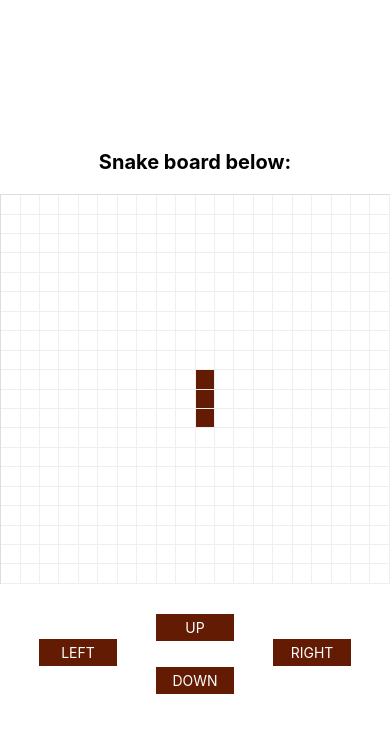
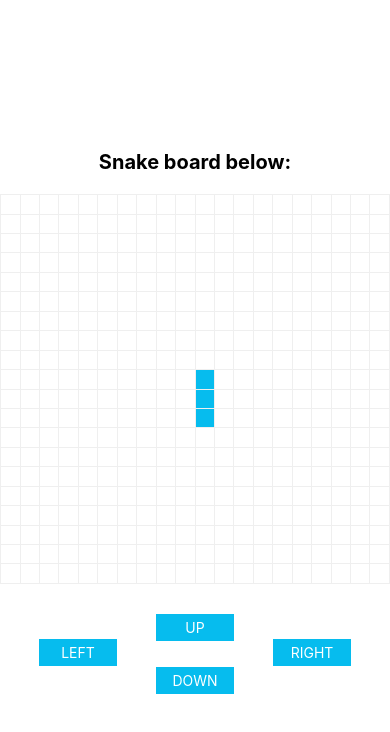
Before and after one commit to xanoosh/expo-snake, a React Native app: screen / in a window 390 px wide. Shown: the top 732 px of the page. Built offline with nearby package versions, Linux system fonts and the light colour scheme.

Commit message:
unified button class, chnged color

```diff
--- a/App.js
+++ b/App.js
@@ -68,16 +68,28 @@ export default function App() {
         getSnakePosition={snakePosition}
       />
       <View style={mainStyle.buttonGroup}>
-        <Pressable style={mainStyle.buttonUp} onPress={() => move('up')}>
+        <Pressable
+          style={[mainStyle.buttonUp, mainStyle.button]}
+          onPress={() => move('up')}
+        >
           <Text style={mainStyle.buttonText}>up</Text>
         </Pressable>
-        <Pressable style={mainStyle.buttonDown} onPress={() => move('down')}>
+        <Pressable
+          style={[mainStyle.buttonDown, mainStyle.button]}
+          onPress={() => move('down')}
+        >
           <Text style={mainStyle.buttonText}>down</Text>
         </Pressable>
-        <Pressable style={mainStyle.buttonLeft} onPress={() => move('left')}>
+        <Pressable
+          style={[mainStyle.buttonLeft, mainStyle.button]}
+          onPress={() => move('left')}
+        >
           <Text style={mainStyle.buttonText}>left</Text>
         </Pressable>
-        <Pressable style={mainStyle.buttonRight} onPress={() => move('right')}>
+        <Pressable
+          style={[mainStyle.buttonRight, mainStyle.button]}
+          onPress={() => move('right')}
+        >
           <Text style={mainStyle.buttonText}>right</Text>
         </Pressable>
       </View>
--- a/styles/Style.js
+++ b/styles/Style.js
@@ -17,49 +17,30 @@ const mainStyle = StyleSheet.create({
     // borderColor: '#eee',
     // borderWidth: 1,
   },
-  buttonUp: {
+  button: {
     position: 'absolute',
-    top: 0,
-    left: '40%',
     width: '20%',
-    backgroundColor: '#631c03',
+    backgroundColor: '#06bcee',
     paddingLeft: 10,
     paddingRight: 10,
     paddingBottom: 5,
     paddingTop: 5,
   },
+  buttonUp: {
+    top: 0,
+    left: '40%',
+  },
   buttonDown: {
-    position: 'absolute',
     bottom: 0,
     left: '40%',
-    width: '20%',
-    backgroundColor: '#631c03',
-    paddingLeft: 10,
-    paddingRight: 10,
-    paddingBottom: 5,
-    paddingTop: 5,
   },
   buttonLeft: {
-    position: 'absolute',
     top: 25,
     left: '10%',
-    width: '20%',
-    backgroundColor: '#631c03',
-    paddingLeft: 10,
-    paddingRight: 10,
-    paddingBottom: 5,
-    paddingTop: 5,
   },
   buttonRight: {
-    position: 'absolute',
     top: 25,
     right: '10%',
-    width: '20%',
-    backgroundColor: '#631c03',
-    paddingLeft: 10,
-    paddingRight: 10,
-    paddingBottom: 5,
-    paddingTop: 5,
   },
   buttonText: {
     textAlign: 'center',
@@ -75,7 +56,7 @@ const BoardStyle = StyleSheet.create({
     width: '100%',
     alignItems: 'center',
     justifyContent: 'center',
-    borderColor: '#ddd',
+    borderColor: '#efefef',
     borderStyle: 'solid',
     borderTopWidth: 1,
     borderLeftWidth: 1,
@@ -96,7 +77,7 @@ const CellStyle = StyleSheet.create({
   cellActive: {
     // flexBasis: '5%',
     aspectRatio: 1,
-    backgroundColor: '#631c03',
+    backgroundColor: '#06bcee',
     borderColor: '#efefef',
     borderRightWidth: 1,
     borderBottomWidth: 1,
```
